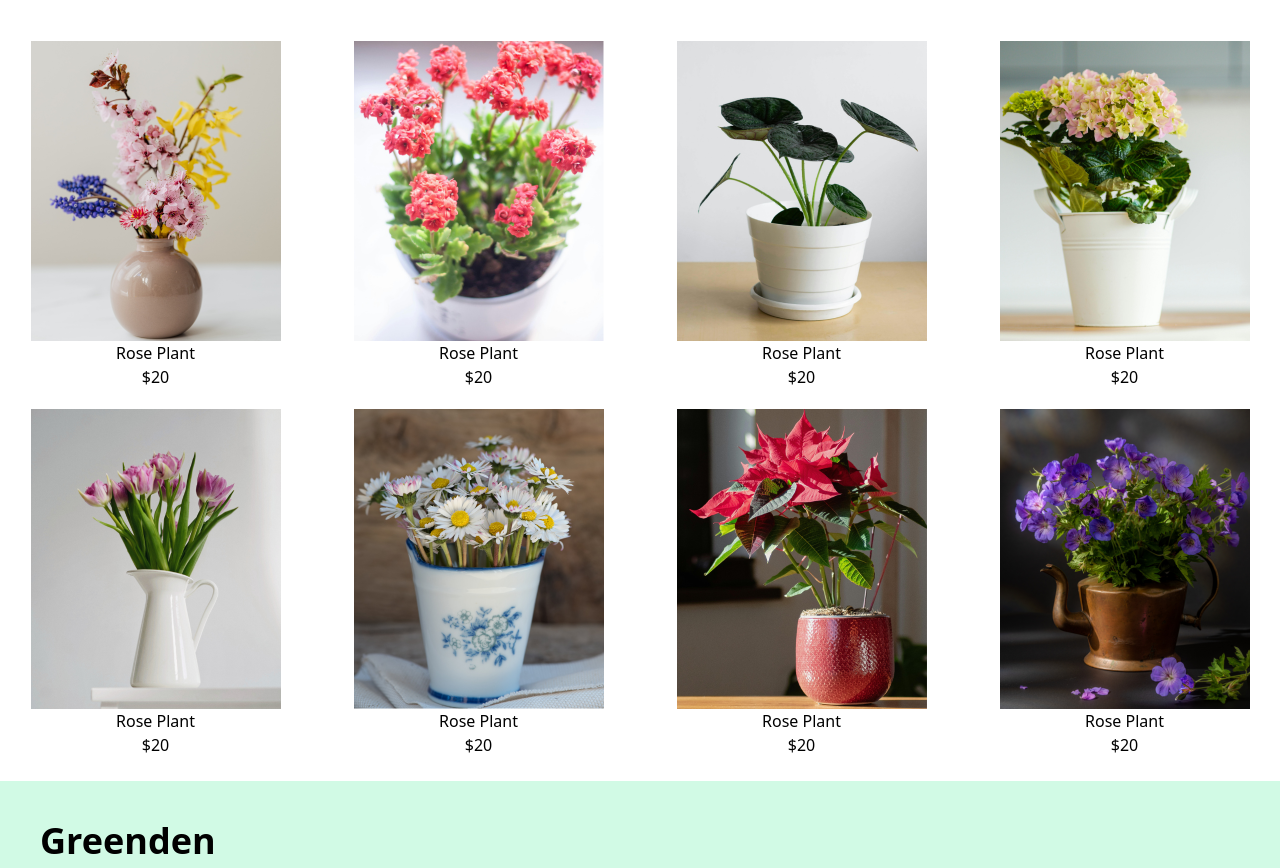
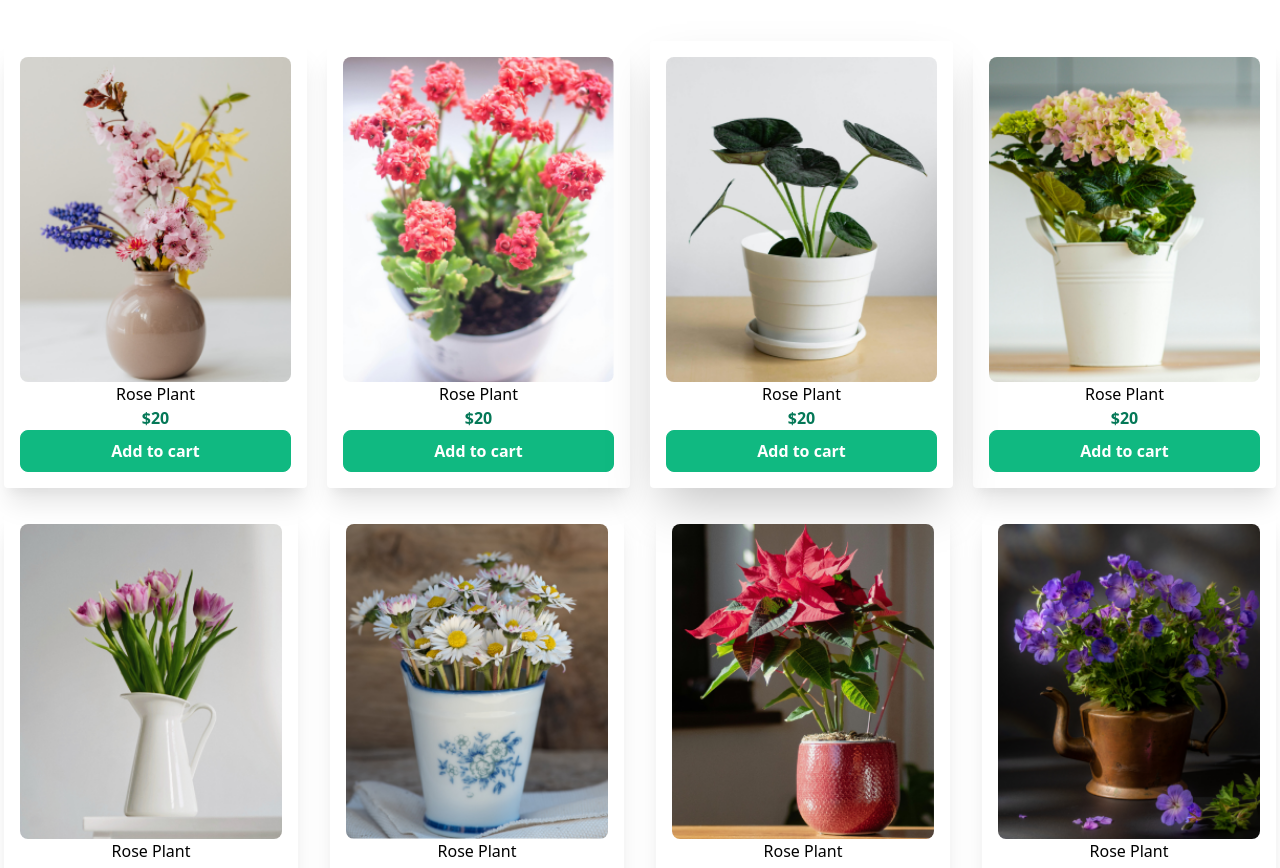
Before and after one commit to faaliha2007/Greenden-tailwind, a plain HTML site: page products.html in a window 1280 px wide. Shown: the part 177-1045 px from the top of the page. Drawn offline with nearby package versions, Linux system fonts and the light colour scheme.

Commit message:
Add files via upload

```diff
--- a/products.html
+++ b/products.html
@@ -13,7 +13,7 @@
     <!--navbar-->
     <section>
         <nav class="bg-green-100 p-3 flex items-center justify-between shadow-xl sticky top-0 z-10">
-            <h1 class="text-2xl">Greenden</h1>
+            <h1 class="text-2xl font-bold">Greenden</h1>
 
 
             <p class="md:hidden">☰</p>
@@ -40,63 +40,73 @@
 
     <!--img-container-->
     <section class="p-1 text-center">
-        <div class="grid grid-cols-2 md:grid-cols-4 mt-5 gap-5">
+        <div class="grid grid-cols-2 md:grid-cols-4 mt-5 gap-8 md:gap-5">
 
 
-            <div>
-                <img src="./pro1.png" class="inline">
+            <div class="p-4 rounded shadow-xl hover:shadow-2xl hover:scale-105 transform transition duration-300">
+                <img src="./pro1.png" class="inline rounded-lg w-full">
                 <p>Rose Plant</p>
-                <p>$20</p>
+                <p class="text-green-700 font-bold">$20</p>
+
+                    <button class="font-semibold w-full border border-green-500 bg-green-500 text-white p-2 rounded-lg hover:bg-green-600 hover:scale-105 transform transition duration-300">Add to cart</button>
+
             </div>
 
-                        <div>
-                <img src="./pro2.png" class="inline" >
-                <p>Rose Plant</p>
-                <p>$20</p>
+            <div class="p-4 rounded shadow-xl hover:shadow-2xl hover:scale-105 transform transition duration-300">
+                <img src="./pro2.png" class="inline rounded-lg w-full">
+                <p class="font-medium">Rose Plant</p>
+                <p class="text-green-700 font-bold">$20</p>
+                 <button class="font-semibold w-full border border-green-500 bg-green-500 text-white p-2 rounded-lg hover:bg-green-600 hover:scale-105 transform transition duration-300">Add to cart</button>
             </div>
 
-                        <div>
-                <img src="./pro3.png" class="inline">
-                <p>Rose Plant</p>
-                <p>$20</p>
+            <div class="p-4 rounded shadow-2xl hover:scale-105 hover:shadow-2xl transform transition duration-300">
+                <img src="./pro3.png" class="inline w-full rounded-lg">
+                <p class="font-medium">Rose Plant</p>
+                <p class="text-green-700 font-bold">$20</p>
+                 <button class="font-semibold w-full border border-green-500 bg-green-500 text-white p-2 rounded-lg hover:bg-green-600 hover:scale-105 transform transition duration-300">Add to cart</button>
             </div>
 
-                        <div>
-                <img src="./pro4.png" class="inline">
-                <p>Rose Plant</p>
-                <p>$20</p>
+            <div class="p-4 rounded shadow-xl hover:shadow-2xl hover:scale-105 transform transition duration-300">
+                <img src="./pro4.png" class="inline rounded-lg w-full">
+                <p class="font-medium">Rose Plant</p>
+                <p class="text-green-700 font-bold">$20</p>
+                 <button class="font-semibold w-full border border-green-500 bg-green-500 text-white p-2 rounded-lg hover:bg-green-600 hover:scale-105 transform transition duration-300">Add to cart</button>
             </div>
 
 
 
         </div>
-<!--2nd row-->
+        <!--2nd row-->
 
- <div class="grid grid-cols-2 md:grid-cols-4 mt-5 gap-5">
+        <div class="grid grid-cols-2 md:grid-cols-4 mt-5 gap-8">
 
 
-            <div>
-                <img src="./pro6.png" class="inline">
-                <p>Rose Plant</p>
-                <p>$20</p>
+            <div class="p-4 rounded shadow-xl hover:shadow-2xl hover:scale-105 transform transition duration-300">
+                <img src="./pro6.png" class="inline rounded-lg w-full">
+                <p class="font-medium">Rose Plant</p>
+                <p class="text-green-700 font-bold">$20</p>
+                 <button class="font-semibold w-full border border-green-500 bg-green-500 text-white p-2 rounded-lg hover:bg-green-600 hover:scale-105 transform transition duration-300">Add to cart</button>
             </div>
 
-                        <div>
-                <img src="./pro5.png" class="inline" >
-                <p>Rose Plant</p>
-                <p>$20</p>
+            <div class="p-4 rounded shadow-xl hover:shadow-2xl hover:scale-105 transform transition duration-300">
+                <img src="./pro5.png" class="inline rounded-lg w-full">
+                <p class="font-medium">Rose Plant</p>
+                <p class="text-green-700 font-bold">$20</p>
+                 <button class="font-semibold w-full border border-green-500 bg-green-500 text-white p-2 rounded-lg hover:bg-green-600 hover:scale-105 transform transition duration-300">Add to cart</button>
             </div>
 
-                        <div>
-                <img src="./pro7.png" class="inline">
-                <p>Rose Plant</p>
-                <p>$20</p>
+        <div class="p-4 rounded shadow-xl hover:shadow-2xl hover:scale-105 transform transition duration-300">
+                <img src="./pro7.png" class="inline rounded-lg w-full">
+                <p class="font-medium">Rose Plant</p>
+                <p class="text-green-700 font-bold">$20</p>
+                <button class="font-semibold w-full border border-green-500 bg-green-500 text-white p-2 rounded-lg hover:bg-green-600 hover:scale-105 transform transition duration-300">Add to cart</button>
             </div>
 
-                        <div>
-                <img src="./pro8.png" class="inline">
-                <p>Rose Plant</p>
-                <p>$20</p>
+         <div class="p-4 rounded shadow-xl hover:shadow-2xl hover:scale-105 transform transition duration-300">
+                <img src="./pro8.png" class="inline rounded-lg w-full">
+                <p class="font-medium">Rose Plant</p>
+                <p class="text-green-700 font-bold">$20</p>
+                 <button class="font-semibold w-full border border-green-500 bg-green-500 text-white p-2 rounded-lg hover:bg-green-600 hover:scale-105 transform transition duration-300">Add to cart</button>
             </div>
 
 
@@ -107,12 +117,12 @@
     <!--footer-->
     <section class="bg-green-100 flex flex-col gap-5 p-10 mt-5">
         <h1 class="text-4xl font-bold">Greenden</h1>
-<p>Lorem ipsum dolor sit amet, consectetur adipisicing elit. Rem, corrupti</p>
-<p>@ 2026 Greenden.com</p>
+        <p>Lorem ipsum dolor sit amet, consectetur adipisicing elit. Rem, corrupti</p>
+        <p>@ 2026 Greenden.com</p>
 
 
 
-        </section>
+    </section>
 </body>
 
 </html>
```
Also changed, not shown: contact.html (+5 -5 lines).
